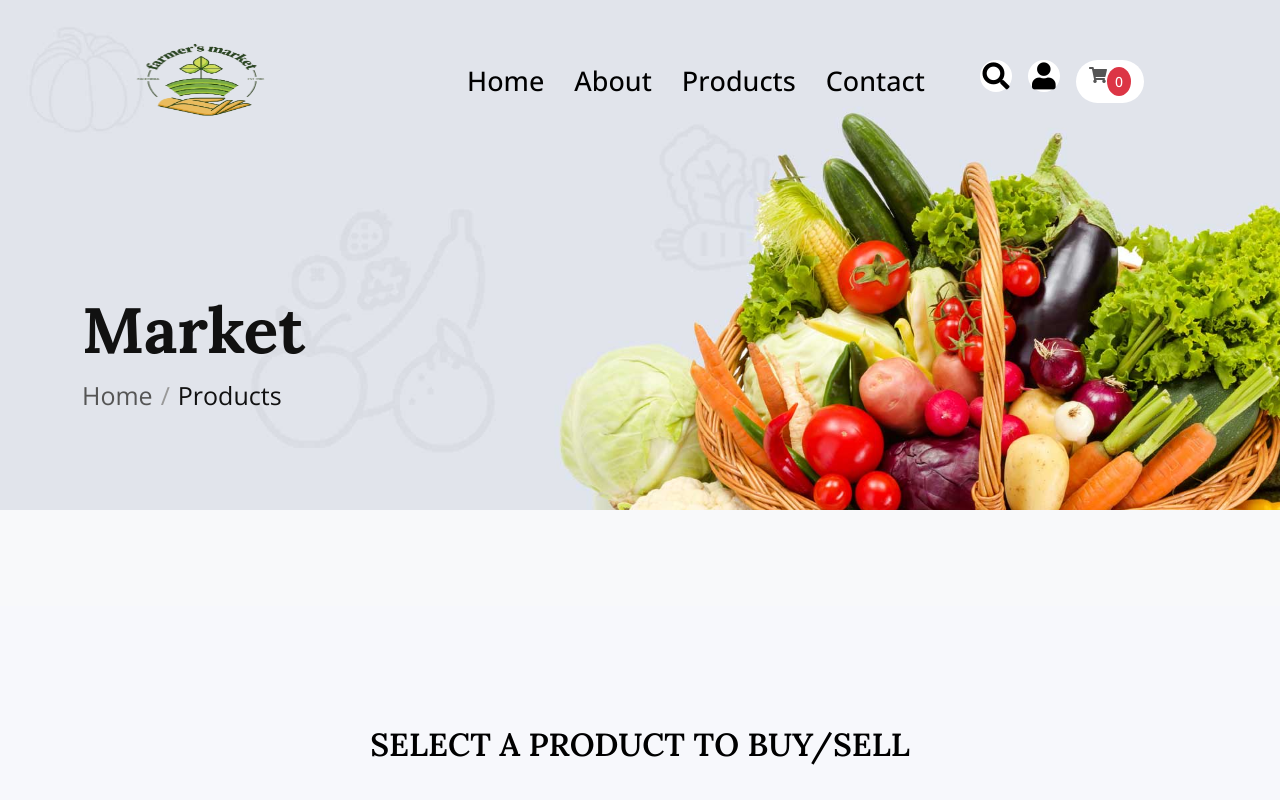
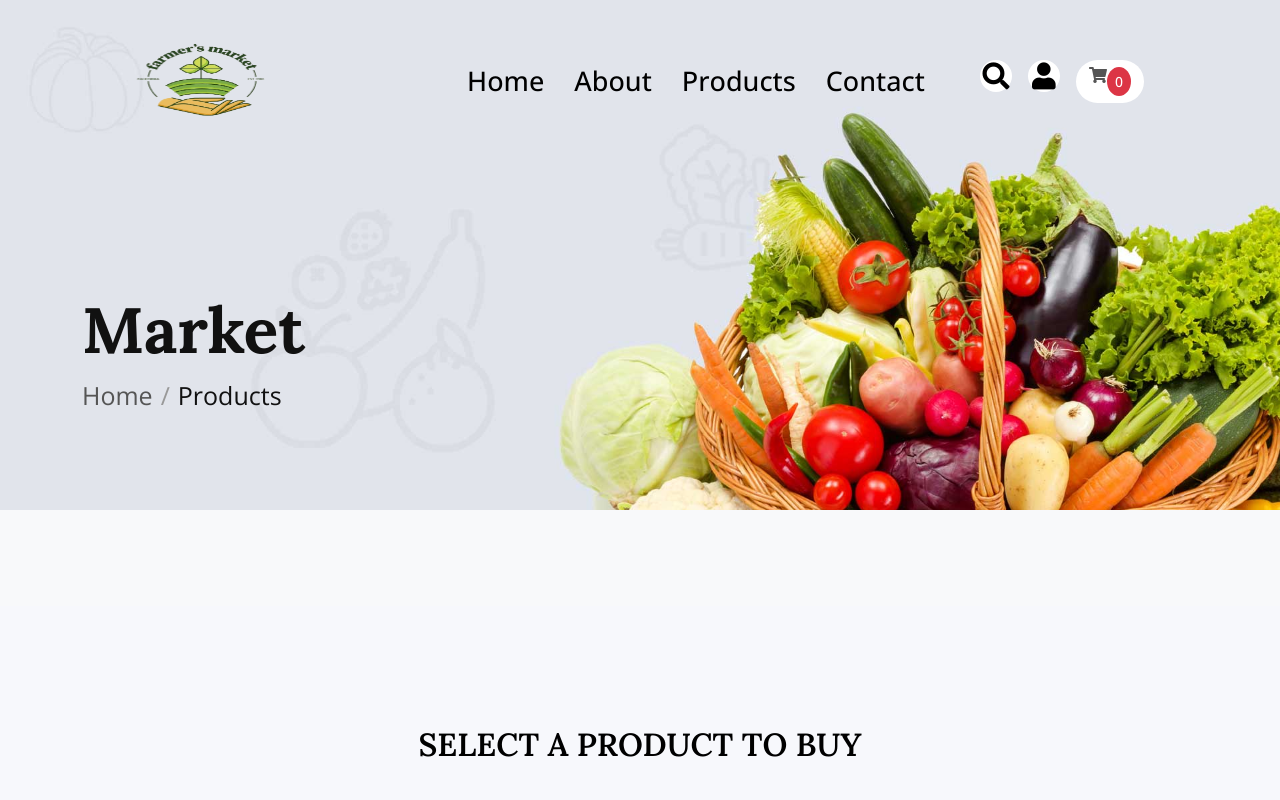
Before and after one commit to Jrkusha5/Front-Ag-con, a React (Create React App) app: page /Products in a window 1280 px wide. Shown: the top 800 px of the page. Built offline with nearby package versions, Linux system fonts and the light colour scheme.

Commit message:
first commit

```diff
--- a/src/pages/Products.jsx
+++ b/src/pages/Products.jsx
@@ -85,7 +85,7 @@ const Products = () => {
             </div> */}
             <div className="container-fluid menu bg-light py-6 my-6">
             <h2 className="commodity__title white text-center text-uppercase mt-4"style={{ color:'black'}}>
-                    Select a product to Buy/Sell
+                    Select a product to Buy
                   </h2>
       <div className="container" >
 
```
